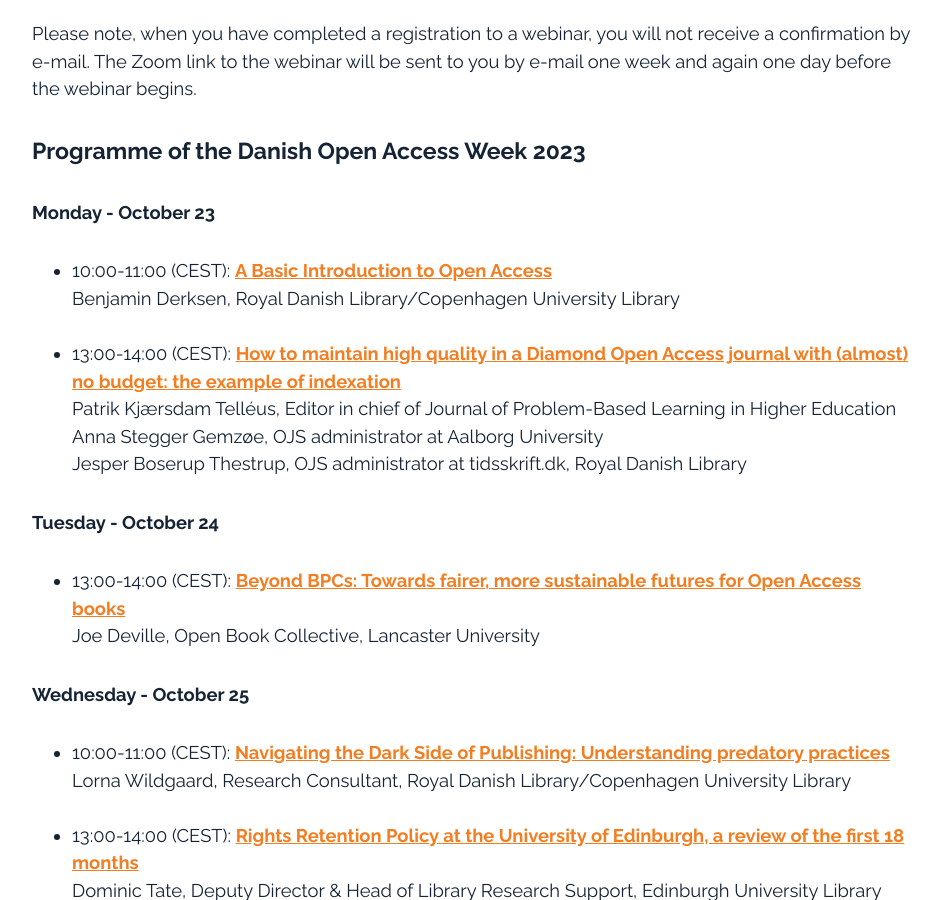
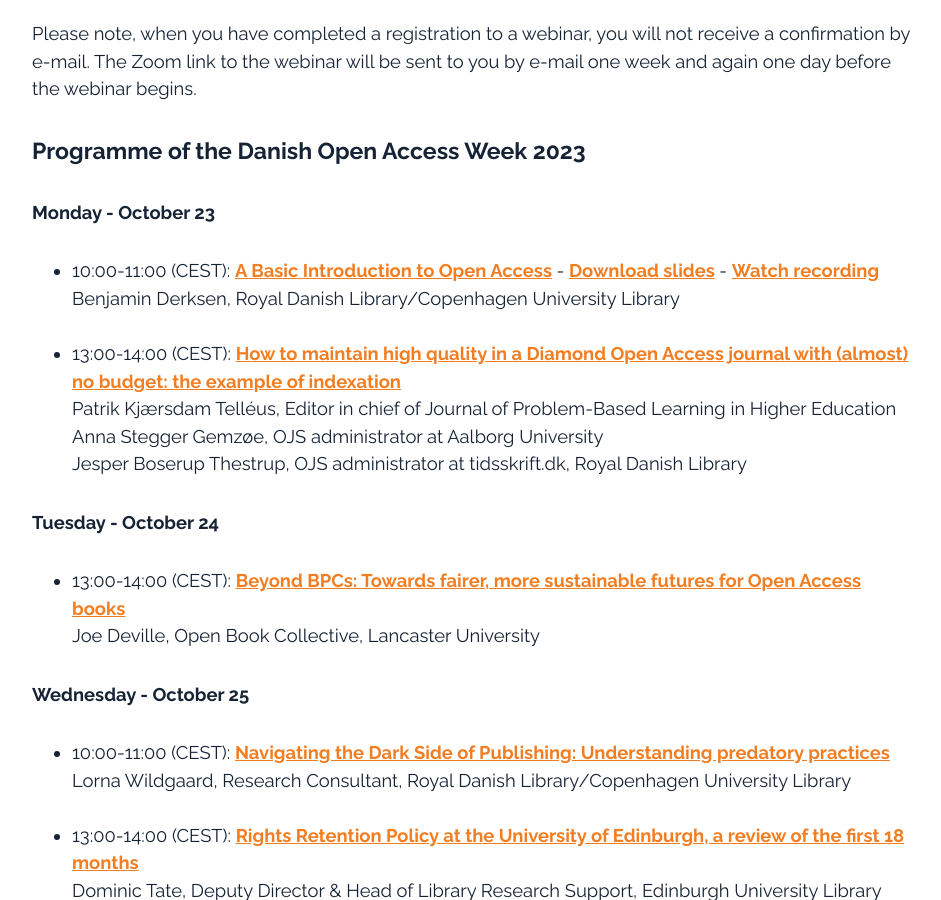
Before and after one commit to openaccess-dk/openaccess-dk.github.io, a Jekyll site: the page built from oaw23.md, in a window 1280 px wide and 900 px high, scrolled down 1331 px. Shown: the whole window, without its empty margins (168-1109 px from the left). Built offline with Jekyll 4.4.1, drawn with Linux system fonts in a browser that asks for light colours.

Commit message:
Update oaw23.md

```diff
--- a/oaw23.md
+++ b/oaw23.md
@@ -23,7 +23,7 @@
 #### Programme of the Danish Open Access Week 2023
 
 ##### Monday - October 23
-- 10:00-11:00 (CEST): <b>[A Basic Introduction to Open Access](https://openaccess.dk/oaw2023/monday_oct_23_1) </b><br>
+- 10:00-11:00 (CEST): <b>[A Basic Introduction to Open Access](https://openaccess.dk/oaw2023/monday_oct_23_1) </b> - <b>[Download slides](https://openaccess.dk/oaw2023/monday_oct_23_1) </b> - <b>[Watch recording](https://oer.ku.dk/media/t/0_q9dxcxen) </b><br>
 Benjamin Derksen, Royal Danish Library/Copenhagen University Library<br><br>
 - 13:00-14:00 (CEST): <b>[How to maintain high quality in a Diamond Open Access journal with (almost) no budget: the example of indexation](https://openaccess.dk/oaw2023/monday_oct_23_2) </b><br>
 Patrik Kjærsdam Telléus, Editor in chief of Journal of Problem-Based Learning in Higher Education<br>
```
